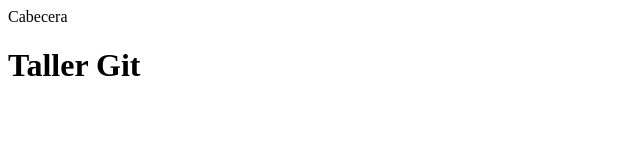
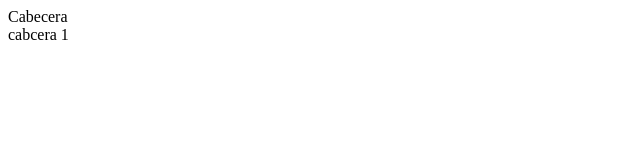
Before and after one commit to PaolaS2992/Adathink-Webhook, a plain HTML site: page index.html in a window 1280 px wide. Shown: the whole page, without its empty margins (0-640 px from the left). Drawn offline with Linux system fonts and the light colour scheme.

Commit message:
mi segudo campo

```diff
--- a/index.html
+++ b/index.html
@@ -9,8 +9,8 @@
     <header>
         <div class="pages">
             <header>Cabecera</header>
+            <label for="">cabcera 1</label>
         </div>
     </header>
-    <h1>Taller Git</h1>
 </body>
 </html>
```
